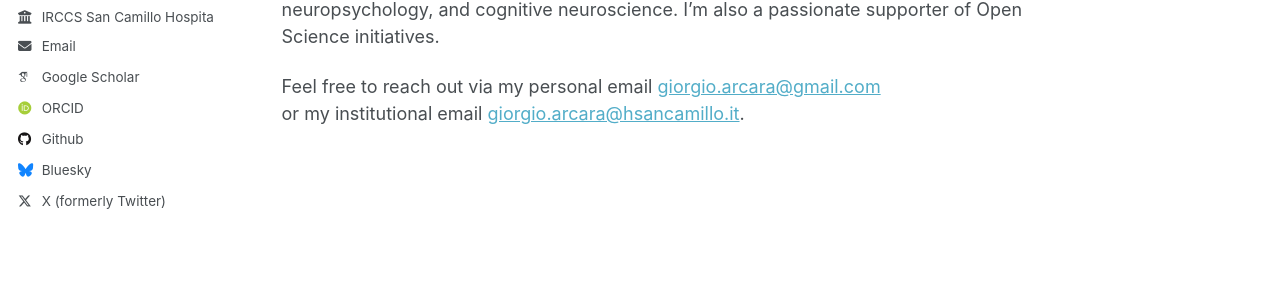
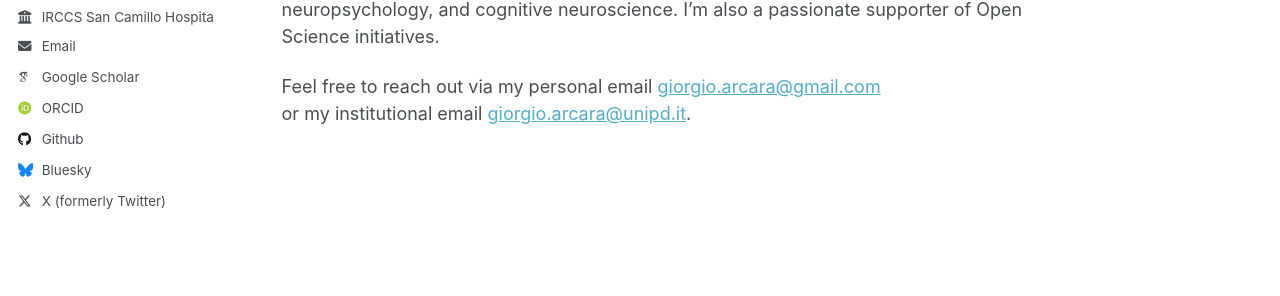
Before and after one commit to giorgioarcara/giorgioarcara.github.io, a Jekyll site: the page built from _pages/about.md, in a window 1280 px wide. Shown: the part 311-607 px from the top of the page. Built offline with Jekyll 4.4.1, drawn with Linux system fonts in a browser that asks for light colours; some web fonts are replaced.

Commit message:
fixed unipd email

```diff
--- a/_pages/about.md
+++ b/_pages/about.md
@@ -13,4 +13,4 @@ I am also senior researcher of the **ONDA Lab** (**O**pen methodologies for **N*
 My main research interest is the application and development of advanced methods to neurophysiology, clinical neuropsychology, and cognitive neuroscience. I'm also a passionate supporter of Open Science initiatives.
 
 Feel free to reach out via my personal email [giorgio.arcara@gmail.com](mailto:giorgio.arcara@gmail.com) \\
-or my institutional email [giorgio.arcara@hsancamillo.it](mailto:giorgio.arcara@hsancamillo.it).
+or my institutional email [giorgio.arcara@unipd.it](mailto:giorgio.arcara@unipd.it).
```
